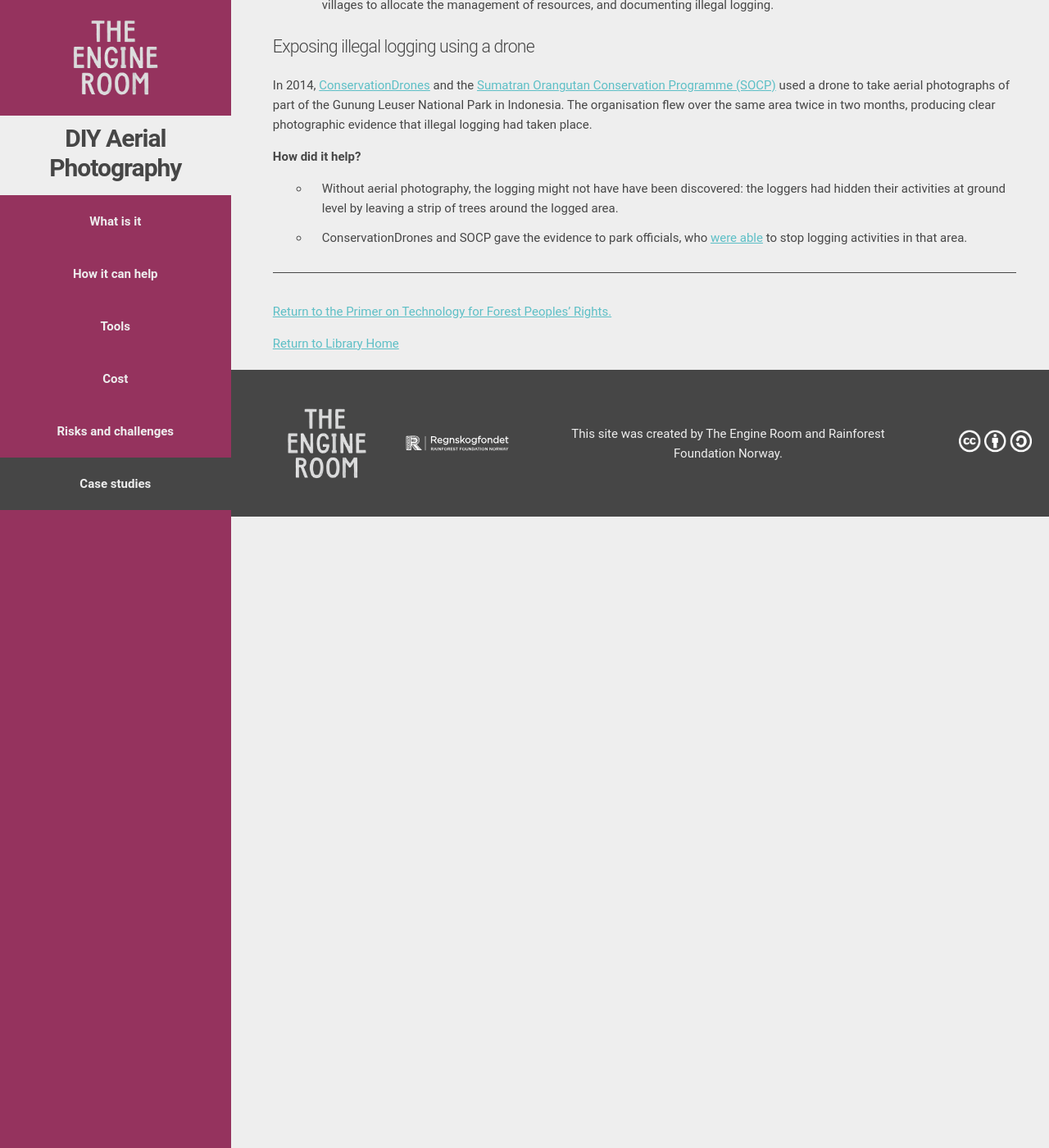
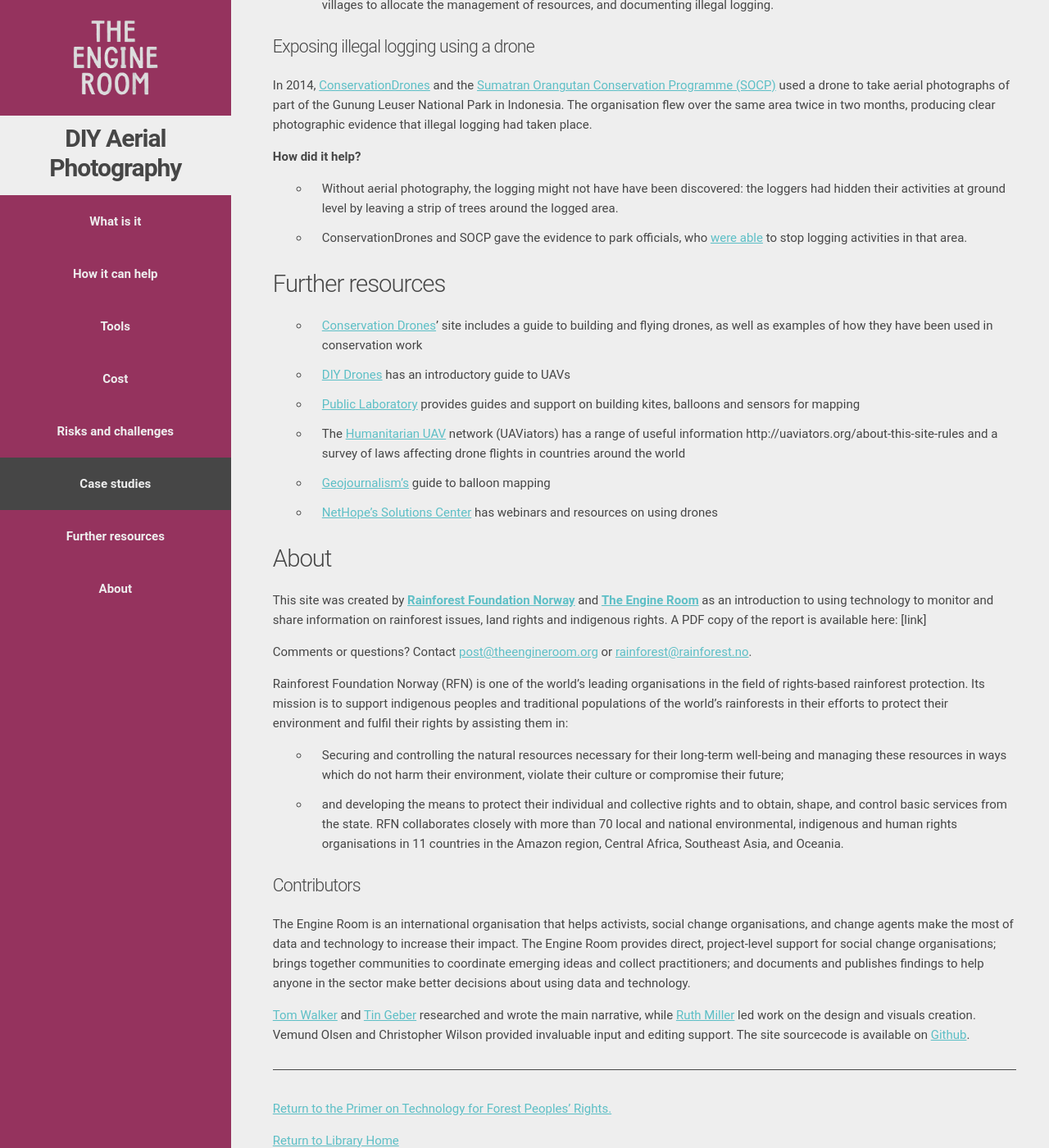
Before and after one commit to the-engine-room/library, a Jekyll site: the page built from _books/rainforest-tech-diy-aerial.md, in a window 1280 px wide and 1400 px high, scrolled down 1816 px. Shown: the whole window at 82% size. Built offline with Jekyll 4.4.1, drawn with Linux system fonts in a browser that asks for light colours; nearby versions of some CDN libraries; comment, search, counter and statistics services are not loaded.

Commit message:
Added Further Resources and About sections

```diff
--- a/_books/rainforest-tech-diy-aerial.md
+++ b/_books/rainforest-tech-diy-aerial.md
@@ -12,6 +12,8 @@ navigation:
   - Cost
   - Risks and challenges
   - Case studies
+  - Further resources
+  - About
 
 ---
 
@@ -63,6 +65,32 @@ In 2014, [ConservationDrones](http://conservationdrones.org) and the [Sumatran O
 * Without aerial photography, the logging might not have have been discovered: the loggers had hidden their activities at ground level by leaving a strip of trees around the logged area.
 * ConservationDrones and SOCP gave the evidence to park officials, who [were able](http://conservationdrones.org/2014/09/30/illegal-logging/) to stop logging activities in that area.
 
+### Further resources
+
+* [Conservation Drones](http://conservationdrones.org/)’ site includes a guide to building and flying drones, as well as examples of how they have been used in conservation work
+* [DIY Drones](http://diydrones.com/profiles/blogs/a-newbies-guide-to-uavs) has an introductory guide to UAVs
+* [Public Laboratory](https://publiclab.org/wiki/kite-mapping) provides guides and support on building kites, balloons and sensors for mapping
+* The [Humanitarian UAV](http://wiki.uaviators.org/doku.php) network (UAViators) has a range of useful information http://uaviators.org/about-this-site-rules and a survey of laws affecting drone flights in countries around the world
+* [Geojournalism’s](http://geojournalism.org/2013/08/balloon-mapping-how-to-make-your-own-low-flying-satellite/) guide to balloon mapping
+* [NetHope’s Solutions Center](http://solutionscenter.nethope.org/communities/unmanned-aerial-vehicles) has webinars and resources on using drones
+
+### About
+
+This site was created by __[Rainforest Foundation Norway](www.regnskog.no/en/)__ and __[The Engine Room](//theengineroom.org)__  as an introduction to using technology to monitor and share information on rainforest issues, land rights and indigenous rights. A PDF copy of the report is available here: [link]
+
+Comments or questions? Contact [post@theengineroom.org](mailto:post@theengineroom.org) or [rainforest@rainforest.no](rainforest@rainforest.no).
+
+Rainforest Foundation Norway (RFN) is one of the world's leading organisations in the field of rights-based rainforest protection. Its mission is to support indigenous peoples and traditional populations of the world's rainforests in their efforts to protect their environment and fulfil their rights by assisting them in:
+- Securing and controlling the natural resources necessary for their long-term well-being and managing these resources in ways which do not harm their environment, violate their culture or compromise their future;
+- and developing the means to protect their individual and collective rights and to obtain, shape, and control basic services from the state.
+RFN collaborates closely with more than 70 local and national environmental, indigenous and human rights organisations in 11 countries in the Amazon region, Central Africa, Southeast Asia, and Oceania.
+
+#### Contributors
+
+The Engine Room is an international organisation that helps activists, social change organisations, and change agents make the most of data and technology to increase their impact. The Engine Room provides direct, project-level support for social change organisations; brings together communities to coordinate emerging ideas and collect practitioners; and documents and publishes findings to help anyone in the sector make better decisions about using data and technology.
+
+[Tom Walker](https://www.theengineroom.org/our_team/tom-walker/) and [Tin Geber](https://www.theengineroom.org/our_team/tin-geber/) researched and wrote the main narrative, while [Ruth Miller](http://ruthmiller.net/) led work on the design and visuals creation. Vemund Olsen and Christopher Wilson provided invaluable input and editing support. The site sourcecode is available on [Github](https://github.com/the-engine-room/library/).
+
 <hr>
 
 [Return to the Primer on Technology for Forest Peoples' Rights.](/rainforest-tech)
```
